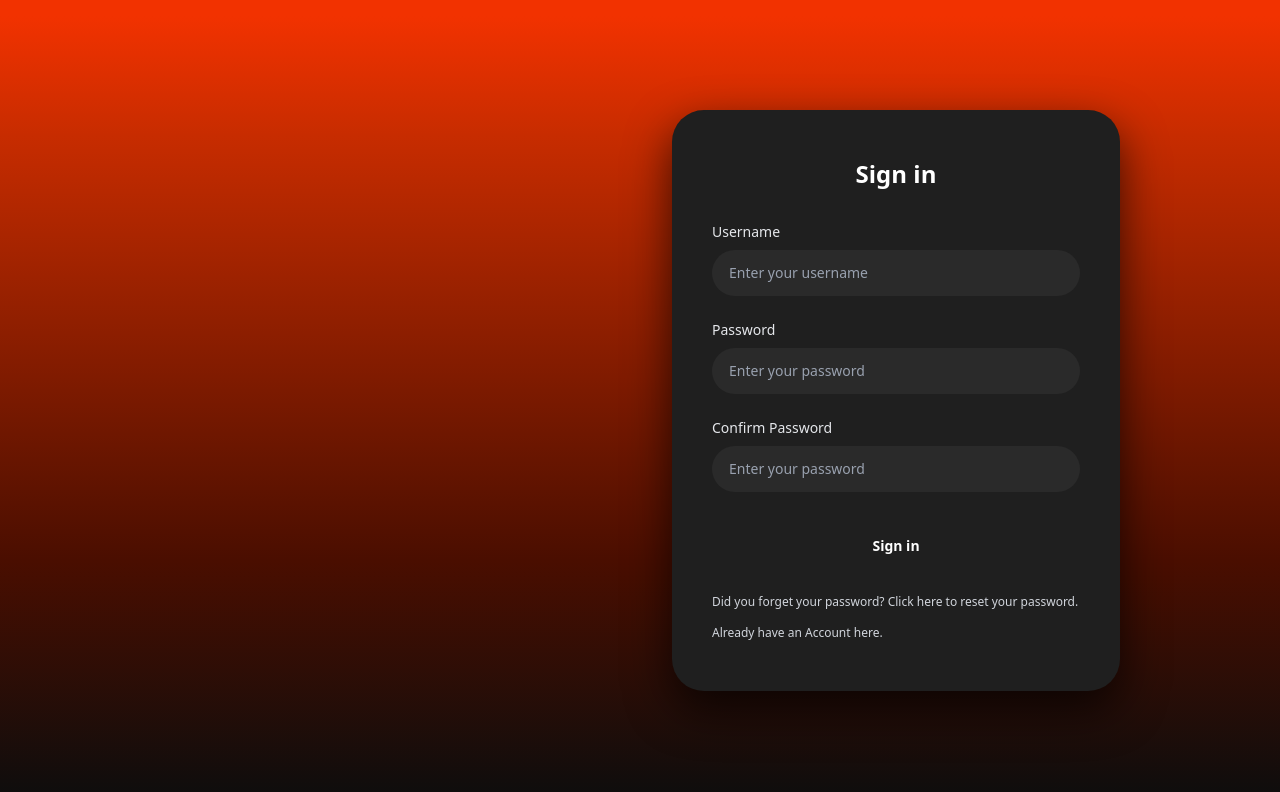
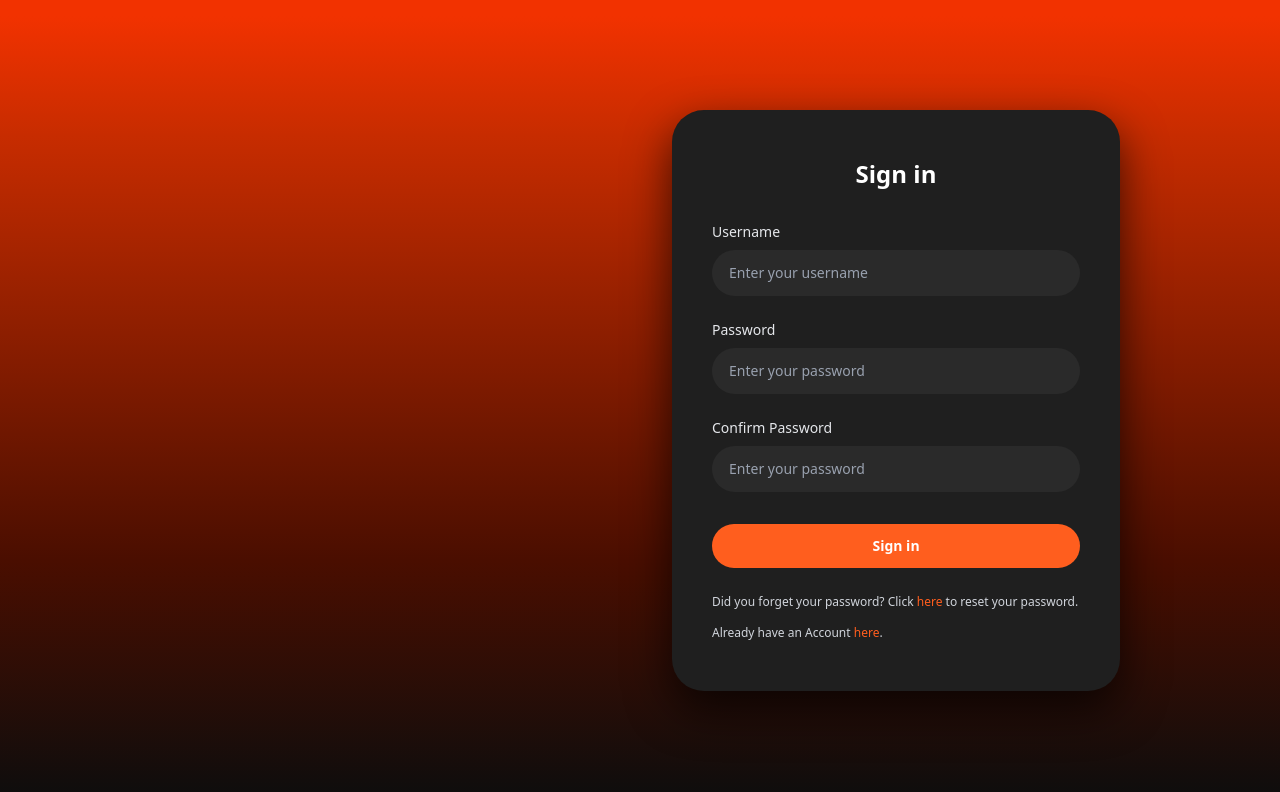
Before and after one commit to MindsofD23b/Frontend, a Next.js app: page /register in a window 1280 px wide. Shown: the top 792 px of the page. Built offline with nearby package versions, Linux system fonts and the light colour scheme.

Commit message:
Register colors fixed

```diff
--- a/app/register/page.tsx
+++ b/app/register/page.tsx
@@ -60,12 +60,13 @@ export default function LoginPage() {
 
               {/* Login button – optional, keeps the layout complete */}
               <button
-                type="submit"
-                className="mt-2 w-full rounded-full bg-[#] py-3 text-sm font-semibold
-                           text-white hover:brightness-110 transition"
-              >
-                Sign in
-              </button>
+  type="submit"
+  className="mt-2 w-full rounded-full bg-[#FF5E1E] py-3 text-sm font-semibold
+             text-white hover:brightness-110 transition"
+>
+  Sign in
+</button>
+
             </form>
 
             {/* Links */}
@@ -74,7 +75,7 @@ export default function LoginPage() {
                 Did you forget your password? Click{" "}
                 <button
                   type="button"
-                  className="text-[#] hover:underline"
+                  className="text-[#FF5E1E] hover:underline"
                 >
                   here
                 </button>{" "}
@@ -83,7 +84,7 @@ export default function LoginPage() {
 
               <p className="mt-3">
                 Already have an Account{" "}
-                <Link href="/login" className="text-[#] hover:underline">
+                <Link href="/login" className="text-[#FF5E1E] hover:underline">
                   here
                 </Link>
                 .
```
